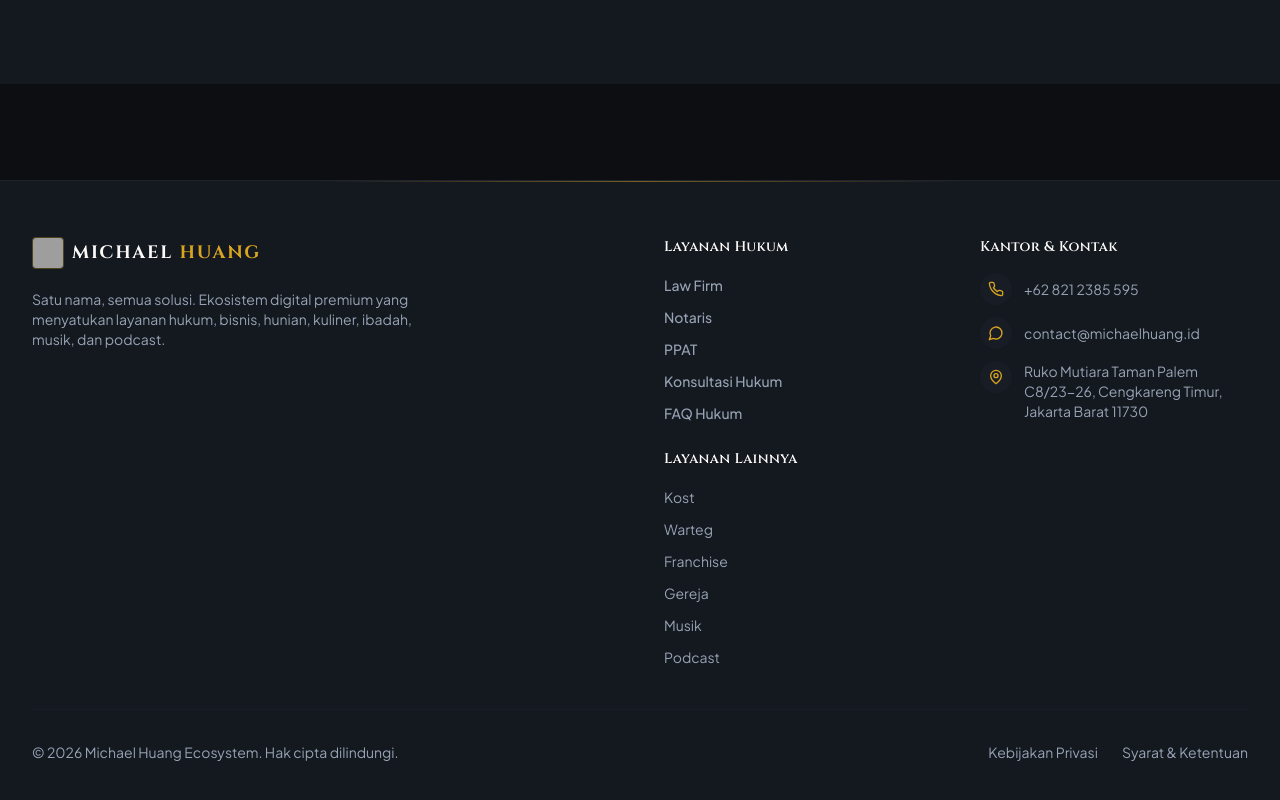
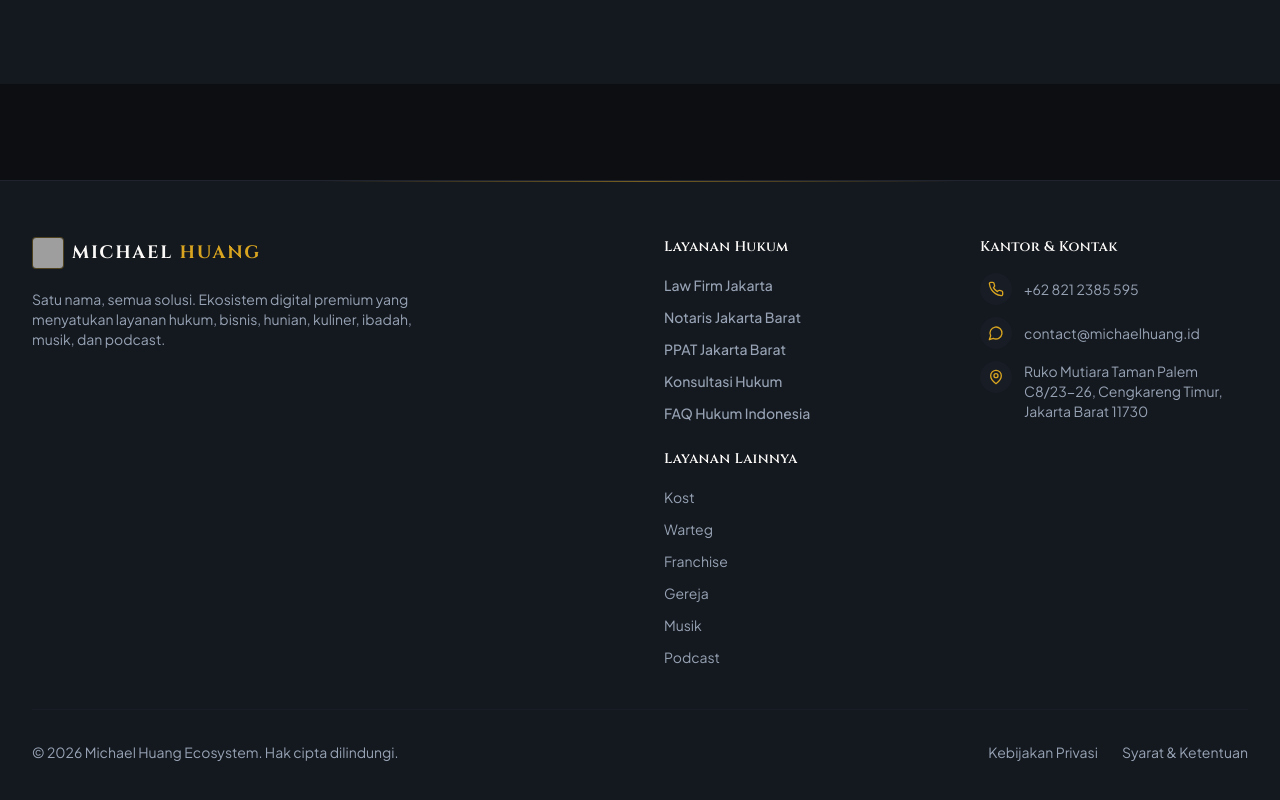
Before and after one commit to StevieAdrian/michael-huang, a Next.js app: page / in a window 1280 px wide. Shown: the part 4131-4931 px from the top of the page. Built offline with nearby package versions, Linux system fonts and the light colour scheme; no server answers; grey boxes are pictures that could not be loaded.

Commit message:
refactor: cleanup code

```diff
--- a/src/shared/constants/nav.ts
+++ b/src/shared/constants/nav.ts
@@ -1,9 +1,9 @@
 export const legalNavItems = [
-  { name: "Law Firm", path: "/law-firm-michael" },
-  { name: "Notaris", path: "/notaris-michael" },
-  { name: "PPAT", path: "/ppat-michael" },
-  { name: "Konsultasi Hukum", path: "/law-consulting-michael" },
-  { name: "FAQ Hukum", path: "/indonesia-legal-faq" },
+  { name: "Law Firm", footerName: "Law Firm Jakarta", path: "/law-firm-michael" },
+  { name: "Notaris", footerName: "Notaris Jakarta Barat", path: "/notaris-michael" },
+  { name: "PPAT", footerName: "PPAT Jakarta Barat", path: "/ppat-michael" },
+  { name: "Konsultasi Hukum", footerName: "Konsultasi Hukum", path: "/law-consulting-michael" },
+  { name: "FAQ Hukum", footerName: "FAQ Hukum Indonesia", path: "/indonesia-legal-faq" },
 ];
 
 export const navItems = [
```
